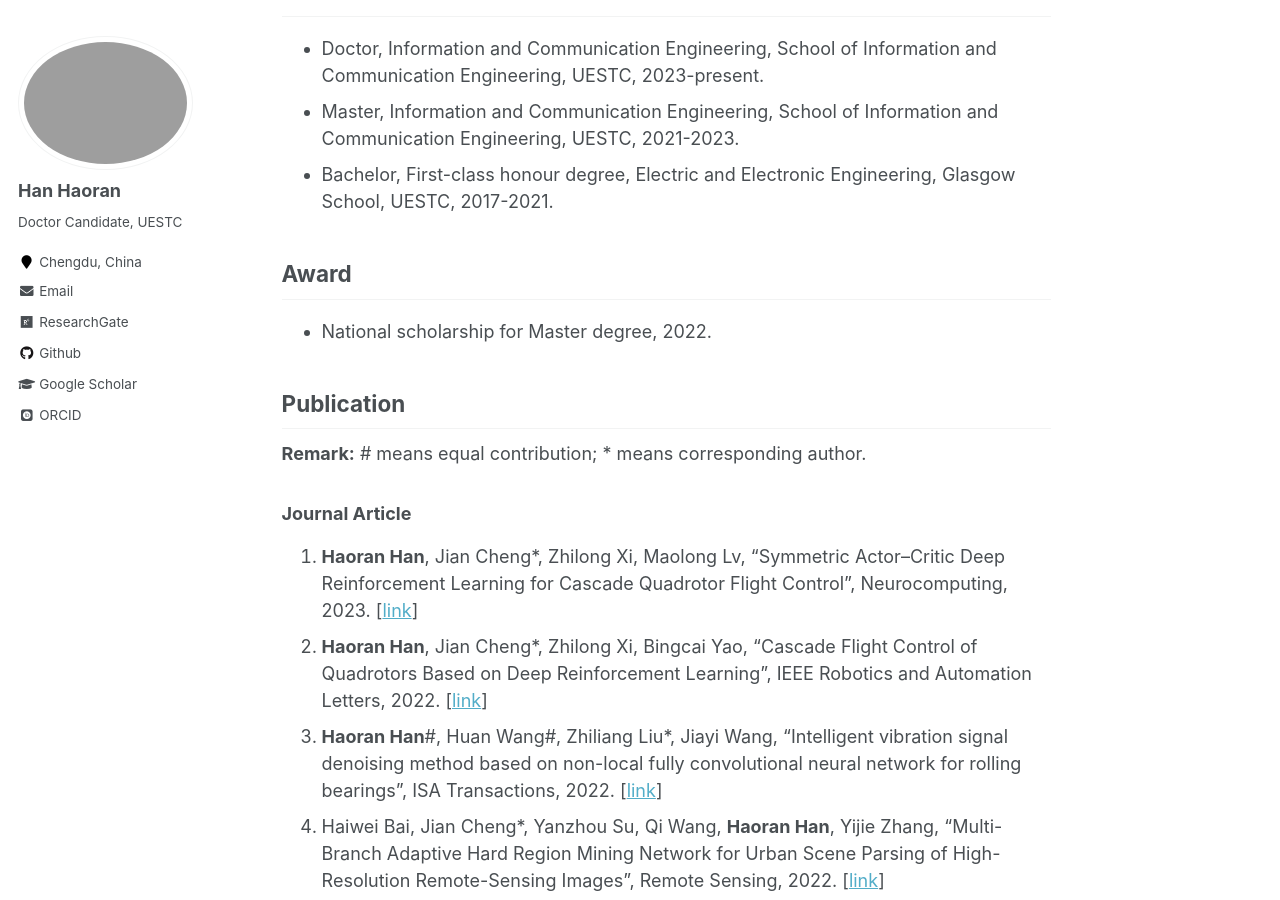
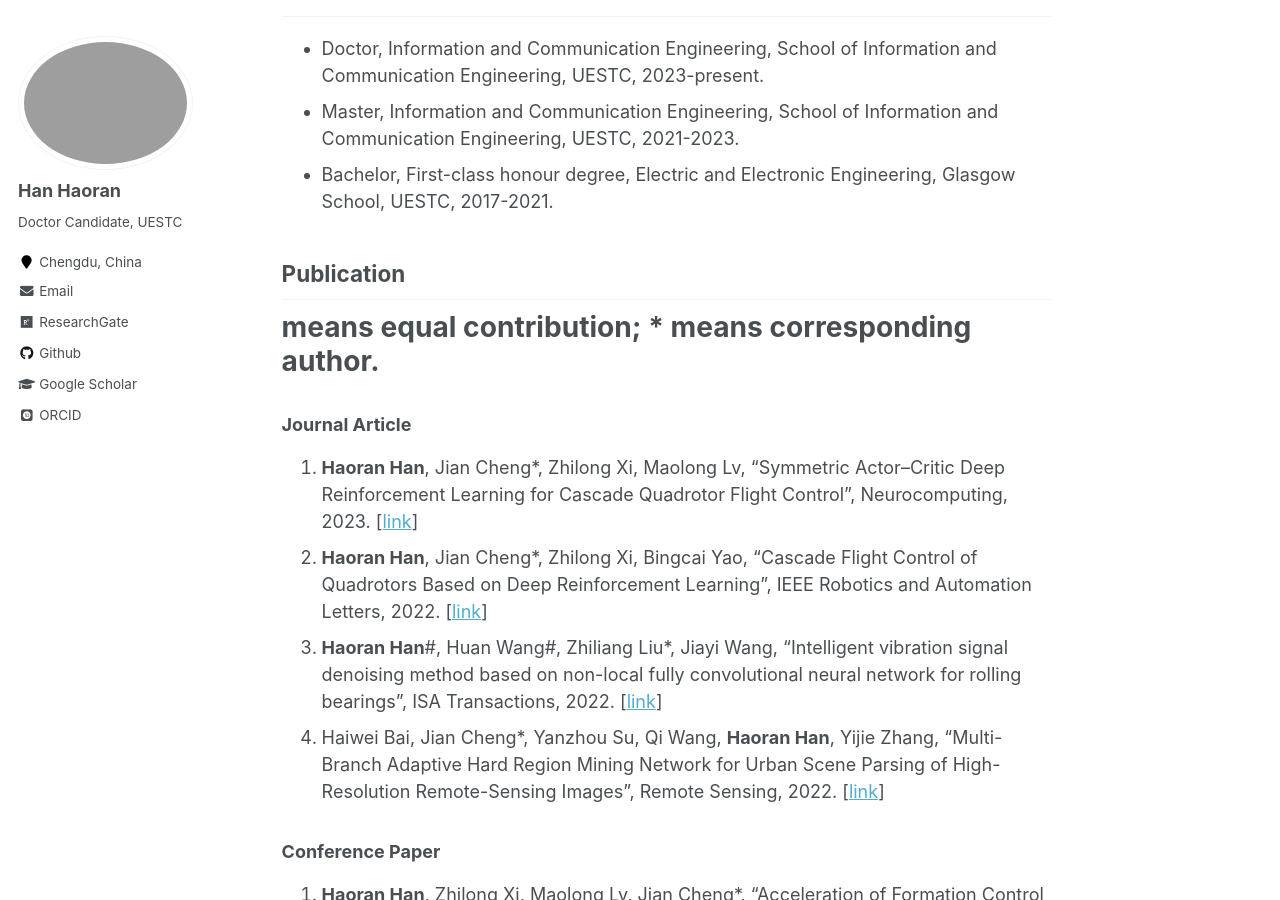
Before and after one commit to Han-Adam/Han-Adam.github.io, a Jekyll site: the page built from _pages/about.md, in a window 1280 px wide and 900 px high, scrolled down 335 px. Built offline with Jekyll 4.4.1, drawn with Linux system fonts in a browser that asks for light colours; some web fonts are replaced.

Commit message:
Update about.md

```diff
--- a/_pages/about.md
+++ b/_pages/about.md
@@ -15,11 +15,8 @@ I am chasing my PHD at School of Information and Communication Engineering, Univ
 - Master, Information and Communication Engineering, School of Information and Communication Engineering, UESTC, 2021-2023.
 - Bachelor, First-class honour degree, Electric and Electronic Engineering, Glasgow School, UESTC, 2017-2021.
 
-## Award
-- National scholarship for Master degree, 2022.
-
 ## Publication
-**Remark:** # means equal contribution; * means corresponding author.
+# means equal contribution; * means corresponding author.
 ### Journal Article
 1. **Haoran Han**, Jian Cheng*, Zhilong Xi, Maolong Lv, "Symmetric Actor–Critic Deep Reinforcement Learning for Cascade Quadrotor Flight Control", Neurocomputing, 2023. [[link](https://www.sciencedirect.com/science/article/pii/S0925231223009128)]
 1. **Haoran Han**, Jian Cheng*, Zhilong Xi, Bingcai Yao, "Cascade Flight Control of Quadrotors Based on
```
